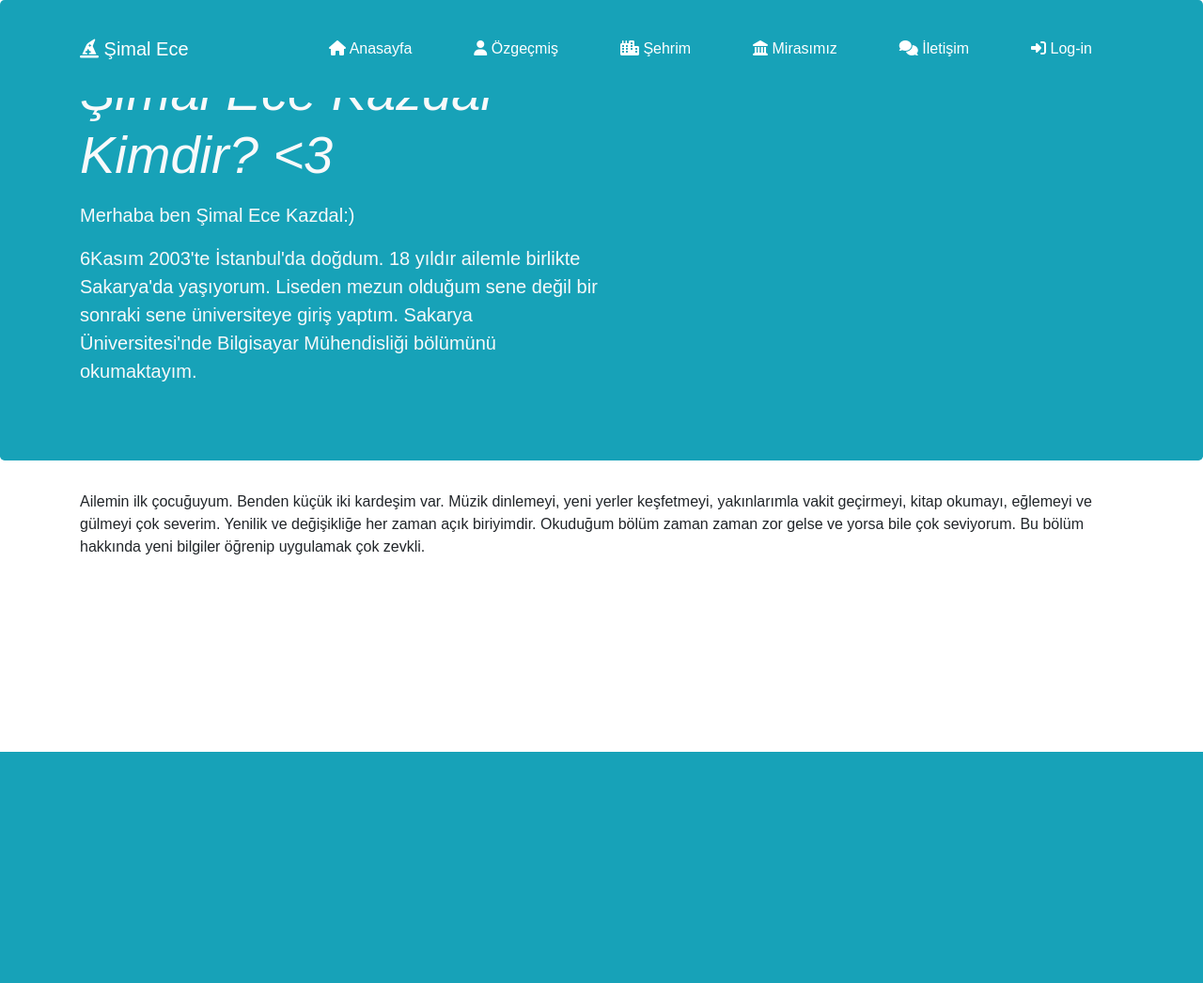
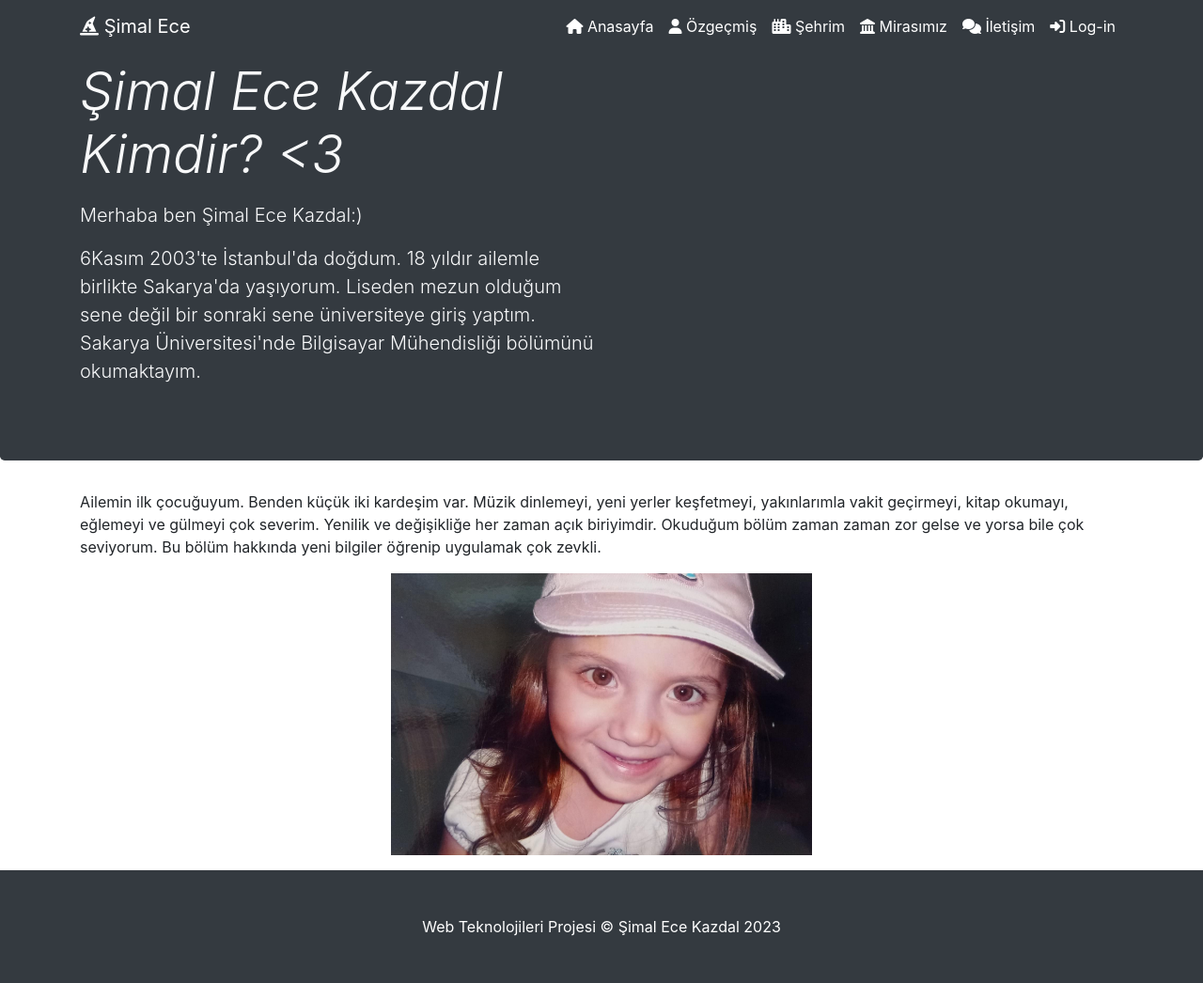
Before and after one commit to simalecekazdal/webprojesi, a PHP site: page / in a window 1280 px wide. Shown: the whole page at 94% size. Before the commit the page ends 800 px from the top, so only its background shows below. Run offline with PHP 8.4, Linux system fonts and the light colour scheme; some libraries are stand-ins or nearby versions.

Commit message:
css düzenleme

```diff
--- a/index.html
+++ b/index.html
@@ -26,8 +26,7 @@
 
 </head>
 <body>
-    <nav class="navbar navbar-expand-md fixed-top
-    bg-info navbar-white ">
+    <nav class="navbar navbar-expand-md fixed-top bg-dark navbar-white ">
 
         <div class="container">
 
@@ -83,7 +82,7 @@
     </nav>
 
     <header>
-        <div class="bg-info text-light jumbotron">
+        <div class="bg-dark text-light jumbotron">
             <div class="container">
                 <div class="col-md-6 px-0">
                     <h1 class="display-4 font-italic">
@@ -104,7 +103,19 @@
             <div class="row"></div>
             <p>
                 Ailemin ilk çocuğuyum. Benden küçük iki kardeşim var. Müzik dinlemeyi, yeni yerler keşfetmeyi, yakınlarımla vakit geçirmeyi, kitap okumayı, eğlemeyi ve gülmeyi çok severim. Yenilik ve değişikliğe her zaman açık biriyimdir. Okuduğum bölüm zaman zaman zor gelse ve yorsa bile çok seviyorum. Bu bölüm hakkında yeni bilgiler öğrenip uygulamak çok zevkli.
+            <br>
+            <div style="text-align: center;">
+            <img src="ben.jpeg" height="300" alt="bu benim küçüklüğümmm<3">
             </p>
+            </div>
     </main>
+    <footer class="py-5 bg-dark text-white text-center">
+        Web Teknolojileri Projesi © Şimal Ece Kazdal 2023
+    </footer>
+    <!-- BOOTSTRAP -->
+	<script src="https://code.jquery.com/jquery-3.3.1.min.js"></script>
+	<script src="https://cdnjs.cloudflare.com/ajax/libs/popper.js/1.14.3/umd/popper.min.js"></script>
+	<script src="https://stackpath.bootstrapcdn.com/bootstrap/4.1.3/js/bootstrap.min.js"></script>
+
 </body>
 </html>
--- a/style.css
+++ b/style.css
@@ -1,61 +1,17 @@
-*{
-    padding:0;
-    margin:0;
-    font-family: sans-serif;
+font-family: 'Open Sans', sans-serif;
+font-family: 'Lato', sans-serif;
+
+.navbar
+{
+	opacity: 0.8;
+	border-bottom: 1px solid #72dee2;
 }
-.banner{
-    height: 100vh;
-    width: 100%;
-    background-image:linear-gradient(0,0,0,8),rgba(0,0,0,8),url();
-    background-position: center;
-    background-size: cover;
 
+.nav-item:hover {
+	color: rgb(255, 255, 255);
 }
-.navbar{
-    display: flex;
-    width: 90%;
-    margin:auto;
-    padding: 32px 0;
-    align-items: center;
-    justify-content: space-between;
 
+.fa-ellipsis-v
+{
+	color: #fff;
 }
-.logo{
-    cursor:pointer;
-    border-radius: 50%;
-
-}
-.navbar ul li{
-    list-style-type:none;
-    display: inline-block;
-    margin:0  25px;
-}
-.navbar ul li a{
-    text-decoration: none;
-    color:#fff;
-}
-.content{
-    width: 100%;
-    position: absolute;
-    top:40%;
-    color:rgb(255, 255, 255);
-    text-align: center;
-}
-.content h1{
-    font-size: 65px;
-}
-.content p{
-    margin:20px auto;
-}
-button{
-    width: 200px;
-    padding: 15px 0;
-    border-radius: 25px;
-    margin:20px;
-    text-align: center;
-    color:rgb(255, 255, 255);
-    cursor:pointer;
-    font-weight: 600;
-    background-color: #6166b3;
-    font-size: 17px;
-}
```
Also changed, not shown: webproje.html (deleted, +0 -41 lines), WhatsApp Image 2023-05-16 at 00.54.46.jpeg (added).
